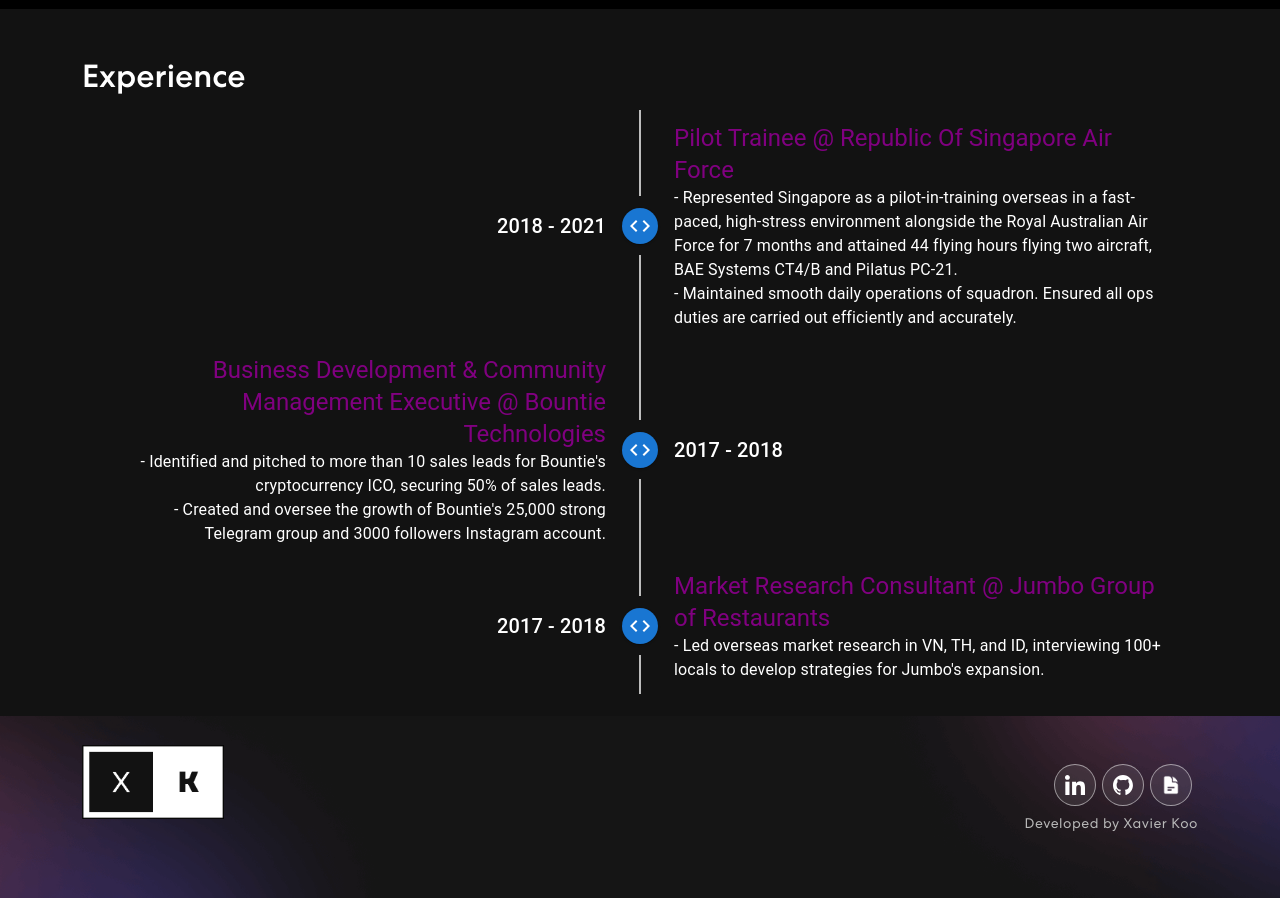
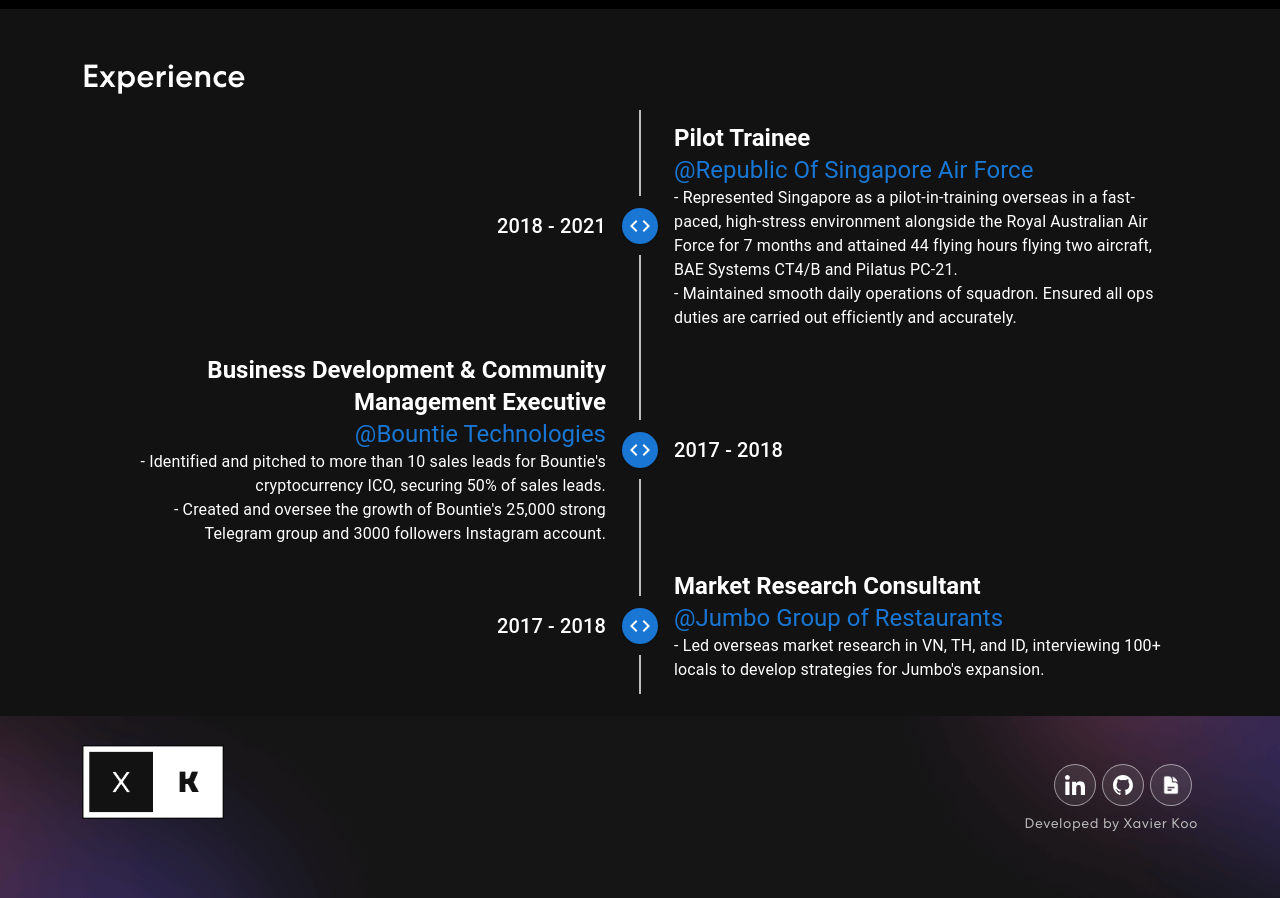
Before and after one commit to xavierkoo/xavierkoo.github.io, a React (Create React App) app: page / in a window 1280 px wide. Shown: the part 2380-3278 px from the top of the page. Built offline with nearby package versions, Linux system fonts and the light colour scheme; what react-cursor-custom would draw is missing.

Commit message:
fix: updated experience headers

```diff
--- a/src/components/Experience.js
+++ b/src/components/Experience.js
@@ -41,8 +41,8 @@ export const Experience = () => {
                                     <TimelineConnector />
                                     </TimelineSeparator>
                                     <TimelineContent sx={{ py: "12px", px: 2 }}>
-                                    <Typography variant="h5" component="span" color="purple">
-                                        Pilot Trainee @ Republic Of Singapore Air Force
+                                    <Typography  fontWeight="bold" variant="h5" component="span">
+                                        Pilot Trainee <Typography variant="h5" color="primary">@Republic Of Singapore Air Force</Typography>
                                     </Typography>
                                     <Typography> - Represented Singapore as a pilot-in-training overseas in a fast-paced, high-stress environment alongside the Royal Australian Air Force for 7 months and attained 44 flying hours flying two aircraft, BAE Systems CT4/B and Pilatus PC-21.</Typography>
                                     <Typography> - Maintained smooth daily operations of squadron. Ensured all ops duties are carried out efficiently and accurately.</Typography>
@@ -65,8 +65,8 @@ export const Experience = () => {
                                     <TimelineConnector />
                                     </TimelineSeparator>
                                     <TimelineContent sx={{ py: "12px", px: 2 }}>
-                                    <Typography variant="h5" component="span" color="purple">
-                                    Business Development & Community Management Executive @ Bountie Technologies
+                                    <Typography fontWeight="bold" variant="h5" component="span">
+                                    Business Development & Community Management Executive  <Typography variant="h5" color="primary">@Bountie Technologies</Typography>
                                     </Typography>
                                     <Typography> - Identified and pitched to more than 10 sales leads for Bountie's cryptocurrency ICO, securing 50% of sales leads.</Typography>
                                     <Typography> - Created and oversee the growth of Bountie's 25,000 strong Telegram group and 3000 followers Instagram account.</Typography>
@@ -89,8 +89,8 @@ export const Experience = () => {
                                     <TimelineConnector />
                                     </TimelineSeparator>
                                     <TimelineContent sx={{ py: "12px", px: 2 }}>
-                                    <Typography variant="h5" component="span" color="purple">
-                                    Market Research Consultant @ Jumbo Group of Restaurants
+                                    <Typography  fontWeight="bold" variant="h5" component="span">
+                                    Market Research Consultant <Typography variant="h5" color="primary">@Jumbo Group of Restaurants</Typography>
                                     </Typography>
                                     <Typography> - Led overseas market research in VN, TH, and ID, interviewing 100+ locals to develop strategies for Jumbo's expansion.</Typography>
                                     </TimelineContent>
```
